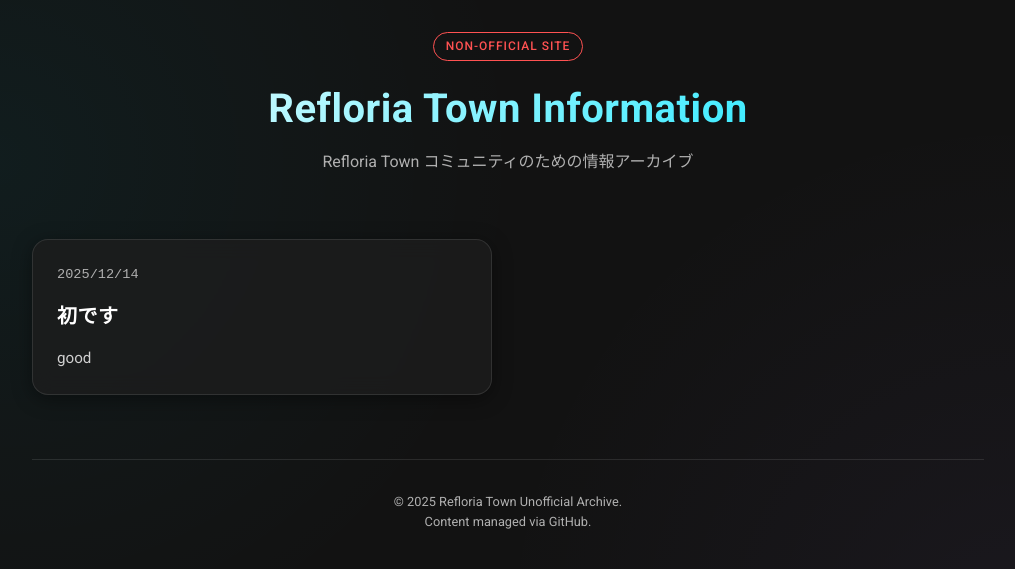
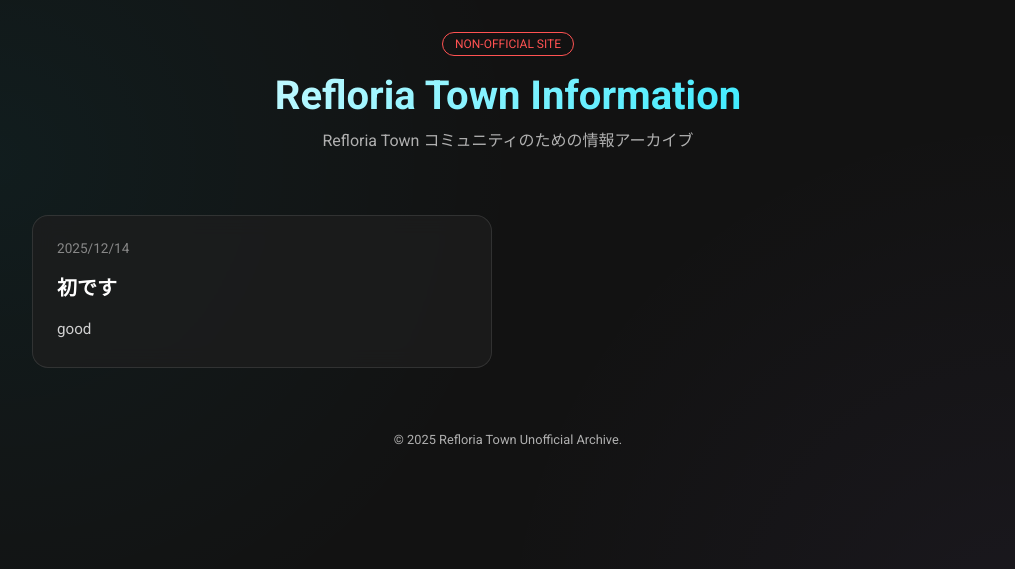
Before and after one commit to Refloria-town/refloria-town-v2, a plain HTML site: page index.html in a window 1280 px wide. Shown: the whole page, without its empty margins (132-1147 px from the left). Drawn offline with Linux system fonts and the light colour scheme.

Commit message:
Upgrade index.html

```diff
--- a/index.html
+++ b/index.html
@@ -4,39 +4,26 @@
     <meta charset="UTF-8">
     <meta name="viewport" content="width=device-width, initial-scale=1.0">
     <title>Refloria Town Information</title>
-    <meta name="description" content="Refloria Town 非公式情報サイト v2">
 
     <link rel="preconnect" href="https://fonts.googleapis.com">
     <link rel="preconnect" href="https://fonts.gstatic.com" crossorigin>
     <link href="https://fonts.googleapis.com/css2?family=Roboto:wght@300;400;500;700&display=swap" rel="stylesheet">
 
     <style>
-        /* * Core Design Variables & Reset
-         */
         :root {
             --bg-color: #121212;
-            --surface-color: #1e1e1e;
             --surface-glass: rgba(30, 30, 30, 0.75);
-            --primary-accent: #00e5ff; /* Cyan for futuristic vibe */
-            --secondary-accent: #b388ff; /* Soft purple */
+            --primary-accent: #00e5ff;
+            --secondary-accent: #b388ff;
             --text-primary: #ffffff;
             --text-secondary: #b0b0b0;
-            --border-color: rgba(255, 255, 255, 0.1);
             --danger-color: #ff5252;
-            --badge-bg: rgba(0, 229, 255, 0.15);
-
+            --warning-color: #ffab40;
             --font-main: 'Roboto', sans-serif;
-            --radius-md: 12px;
             --radius-lg: 16px;
-            --shadow-card: 0 4px 20px rgba(0, 0, 0, 0.4);
-            --transition-speed: 0.3s;
         }
 
-        * {
-            box-sizing: border-box;
-            margin: 0;
-            padding: 0;
-        }
+        * { box-sizing: border-box; margin: 0; padding: 0; }
 
         body {
             background-color: var(--bg-color);
@@ -45,353 +32,221 @@
                 radial-gradient(circle at 90% 80%, rgba(179, 136, 255, 0.05) 0%, transparent 40%);
             color: var(--text-primary);
             font-family: var(--font-main);
-            line-height: 1.6;
             min-height: 100vh;
-            overflow-x: hidden;
         }
 
-        /* * Typography & Custom Syntax Styling
-         */
-        h1, h2, h3 { font-weight: 700; letter-spacing: 0.5px; }
-        a { text-decoration: none; color: inherit; }
-
-        /* Syntax: /:/ Heading */
+        /* Syntax Styling Extended */
         .custom-heading {
-            font-size: 1.4rem;
-            color: var(--primary-accent);
-            margin: 1.5rem 0 0.8rem 0;
-            padding-bottom: 0.5rem;
-            border-bottom: 1px solid var(--border-color);
+            font-size: 1.4rem; color: var(--primary-accent);
+            margin: 1.5rem 0 0.8rem 0; padding-bottom: 0.5rem;
+            border-bottom: 1px solid rgba(255,255,255,0.1);
         }
-
-        /* Syntax: | Emphasis Block */
         .emphasis-block {
             border-left: 4px solid var(--secondary-accent);
             background: rgba(255, 255, 255, 0.03);
-            padding: 0.8rem 1rem;
-            margin: 0.8rem 0;
-            border-radius: 0 4px 4px 0;
+            padding: 0.8rem 1rem; margin: 0.8rem 0;
             color: var(--text-secondary);
         }
+        .center-text { text-align: center; display: block; margin: 1rem 0; }
+        .marker { background: rgba(0, 229, 255, 0.2); color: #fff; padding: 0 4px; border-radius: 4px; }
+        .strikethrough { text-decoration: line-through; opacity: 0.6; }
+        strong { color: #fff; font-weight: 700; }
+        a.txt-link { color: var(--primary-accent); text-decoration: underline; }
+        ul.txt-list { margin-left: 1.5rem; margin-bottom: 1rem; color: var(--text-secondary); }
+        ul.txt-list li { margin-bottom: 0.3rem; }
 
-        /* Syntax: **Bold** */
-        strong { color: #fff; font-weight: 700; }
-
-        /* Syntax: *Italic* */
-        em { font-style: italic; opacity: 0.9; }
-
-        /* * Layout Components
-         */
-        .container {
-            max-width: 1000px;
-            margin: 0 auto;
-            padding: 2rem 1.5rem;
+        /* Layout */
+        .container { max-width: 1000px; margin: 0 auto; padding: 2rem 1.5rem; }
+        header { text-align: center; margin-bottom: 4rem; animation: fadeIn 1s ease-out; }
+        .site-title {
+            font-size: 2.5rem; margin-bottom: 0.5rem;
+            background: linear-gradient(135deg, #fff 0%, var(--primary-accent) 100%);
+            -webkit-background-clip: text; -webkit-text-fill-color: transparent;
+        }
+        .unofficial-badge {
+            display: inline-block; padding: 4px 12px; border: 1px solid var(--danger-color);
+            color: var(--danger-color); border-radius: 20px; font-size: 0.75rem; margin-bottom: 1rem;
         }
 
-        /* Header */
-        header {
-            text-align: center;
-            margin-bottom: 4rem;
-            position: relative;
-            animation: fadeIn 1s ease-out;
+        /* Cards */
+        .grid { display: grid; grid-template-columns: repeat(auto-fill, minmax(300px, 1fr)); gap: 2rem; }
+        .card {
+            background: var(--surface-glass); backdrop-filter: blur(10px);
+            border: 1px solid rgba(255,255,255,0.1); border-radius: var(--radius-lg);
+            padding: 1.5rem; transition: 0.3s; opacity: 0; transform: translateY(20px);
+            display: flex; flex-direction: column;
         }
+        .card:hover { transform: translateY(-5px); border-color: rgba(0, 229, 255, 0.4); }
+        .card-header { display: flex; justify-content: space-between; margin-bottom: 1rem; font-size: 0.85rem; color: #888; }
+        .card-title { font-size: 1.25rem; margin-bottom: 1rem; }
+        .card-content { font-size: 0.95rem; color: #d0d0d0; line-height: 1.7; }
 
-        .site-title {
-            font-size: 2.5rem;
-            margin-bottom: 0.5rem;
-            background: linear-gradient(135deg, #fff 0%, var(--primary-accent) 100%);
-            -webkit-background-clip: text;
-            -webkit-text-fill-color: transparent;
+        /* Error & Loading */
+        .loader { text-align: center; padding: 2rem; color: var(--primary-accent); animation: pulse 1.5s infinite; }
+        .error-box {
+            background: rgba(255, 82, 82, 0.1); border: 1px solid var(--danger-color);
+            padding: 2rem; border-radius: var(--radius-lg); text-align: center; margin-top: 2rem;
         }
+        .error-title { color: var(--danger-color); font-size: 1.2rem; margin-bottom: 1rem; font-weight: bold; }
+        .error-detail { color: #ccc; font-family: monospace; font-size: 0.9rem; background: rgba(0,0,0,0.3); padding: 10px; border-radius: 6px; display: inline-block; text-align: left; }
 
-        .unofficial-badge {
-            display: inline-block;
-            font-size: 0.75rem;
-            font-weight: 500;
-            letter-spacing: 1px;
-            padding: 4px 12px;
-            border: 1px solid var(--danger-color);
-            color: var(--danger-color);
-            border-radius: 20px;
-            margin-bottom: 1rem;
-            text-transform: uppercase;
-        }
-
-        .site-desc { color: var(--text-secondary); }
-
-        /* Cards Grid */
-        .grid {
-            display: grid;
-            grid-template-columns: repeat(auto-fill, minmax(300px, 1fr));
-            gap: 2rem;
-        }
-
-        /* Card Component */
-        .card {
-            background: var(--surface-glass);
-            backdrop-filter: blur(10px);
-            -webkit-backdrop-filter: blur(10px);
-            border: 1px solid var(--border-color);
-            border-radius: var(--radius-lg);
-            padding: 1.5rem;
-            box-shadow: var(--shadow-card);
-            transition: transform var(--transition-speed), box-shadow var(--transition-speed), border-color var(--transition-speed);
-            opacity: 0; /* For scroll animation */
-            transform: translateY(20px);
-            display: flex;
-            flex-direction: column;
-            position: relative;
-            overflow: hidden;
-        }
-
-        .card:hover {
-            transform: translateY(-5px);
-            box-shadow: 0 12px 40px rgba(0, 229, 255, 0.15);
-            border-color: rgba(0, 229, 255, 0.4);
-        }
-
-        .card-header {
-            display: flex;
-            justify-content: space-between;
-            align-items: center;
-            margin-bottom: 1rem;
-        }
-
-        .card-date {
-            font-size: 0.85rem;
-            color: var(--text-secondary);
-            font-family: monospace;
-        }
-
-        .card-title {
-            font-size: 1.25rem;
-            margin-bottom: 1rem;
-            line-height: 1.4;
-        }
-
-        .card-content {
-            font-size: 0.95rem;
-            color: #d0d0d0;
-            flex-grow: 1;
-        }
-
-        /* Draft Badge */
-        .draft-badge {
-            background-color: var(--danger-color);
-            color: #000;
-            font-size: 0.7rem;
-            font-weight: bold;
-            padding: 2px 8px;
-            border-radius: 4px;
-            margin-left: 10px;
-        }
-
-        /* Loading State */
-        .loader {
-            text-align: center;
-            padding: 2rem;
-            color: var(--primary-accent);
-            font-family: monospace;
-            animation: pulse 1.5s infinite;
-        }
-
-        /* Footer */
-        footer {
-            text-align: center;
-            margin-top: 4rem;
-            padding: 2rem;
-            color: var(--text-secondary);
-            font-size: 0.8rem;
-            border-top: 1px solid var(--border-color);
-        }
-
-        /* Animations */
-        @keyframes fadeIn {
-            from { opacity: 0; transform: translateY(-10px); }
-            to { opacity: 1; transform: translateY(0); }
-        }
-
-        @keyframes pulse {
-            0% { opacity: 0.5; }
-            50% { opacity: 1; }
-            100% { opacity: 0.5; }
-        }
-
-        .fade-in-up {
-            animation: fadeInUp 0.6s ease-out forwards;
-        }
-
-        @keyframes fadeInUp {
-            to {
-                opacity: 1;
-                transform: translateY(0);
-            }
-        }
-
-        /* Accessibility */
-        @media (prefers-reduced-motion: reduce) {
-            * {
-                animation-duration: 0.01ms !important;
-                animation-iteration-count: 1 !important;
-                transition-duration: 0.01ms !important;
-                scroll-behavior: auto !important;
-            }
-        }
+        @keyframes fadeIn { from { opacity: 0; transform: translateY(-10px); } to { opacity: 1; transform: translateY(0); } }
+        @keyframes pulse { 0% { opacity: 0.5; } 50% { opacity: 1; } 100% { opacity: 0.5; } }
+        .fade-in-up { animation: fadeInUp 0.6s ease-out forwards; }
+        @keyframes fadeInUp { to { opacity: 1; transform: translateY(0); } }
     </style>
 </head>
 <body>
-
     <div class="container">
         <header>
             <div id="status-container"></div>
             <h1 class="site-title">Refloria Town Information</h1>
-            <p class="site-desc">Refloria Town コミュニティのための情報アーカイブ</p>
+            <p style="color:var(--text-secondary)">Refloria Town コミュニティのための情報アーカイブ</p>
         </header>
-
-        <main id="app">
-            <div class="loader">Connect to Content...</div>
-        </main>
-
-        <footer>
-            &copy; 2025 Refloria Town Unofficial Archive. <br>
-            Content managed via GitHub.
+        <main id="app"><div class="loader">Loading Content...</div></main>
+        <footer style="text-align:center; margin-top:4rem; color:var(--text-secondary); font-size:0.8rem;">
+            &copy; 2025 Refloria Town Unofficial Archive.
         </footer>
     </div>
 
     <script>
-        /**
-         * Configuration
-         */
         const CONFIG = {
-            SITE_STATUS: "unofficial", // 'unofficial' or 'official'
-            SHOW_DRAFT: false,         // Control draft visibility
-            CONTENT_DIR: "data_1012/kiji/",
+            SITE_STATUS: "unofficial",
+            // ★重要: ここが実際の読み込み先パスです
+            REAL_PATH: "data_1012/kiji/",
+            // 画面表示用の論理パス名（ユーザー向け）
+            DISPLAY_PATH: "content/kiji/",
             INDEX_FILE: "index.json"
         };
 
-        /**
-         * Custom Syntax Parser
-         * Handles: /:/ Heading, | Block, **Bold**, *Italic*, ***#hex*Color***
-         */
+        // 拡張された独自記法パーサー
         function parseTextToHtml(text) {
             if (!text) return "";
+            let html = text
+                .replace(/&/g, "&amp;").replace(/</g, "&lt;").replace(/>/g, "&gt;");
 
-            // 1. Sanitize Basic HTML chars to prevent breaking layout
-            let html = text
-                .replace(/&/g, "&amp;")
-                .replace(/</g, "&lt;")
-                .replace(/>/g, "&gt;");
-
-            // 2. Headings: /:/ Text
+            // 1. 見出し /:/ Text
             html = html.replace(/^\/:\/\s*(.+)$/gm, '<h3 class="custom-heading">$1</h3>');
 
-            // 3. Emphasis Block: | Text (Handles multiline by processing each line)
-            // Strategy: Replace lines starting with | with a div, then we rely on CSS
-            // Since we treat newlines later, we wrap individual lines here.
+            // 2. 強調ブロック | Text
             html = html.replace(/^\|\s*(.+)$/gm, '<div class="emphasis-block">$1</div>');
 
-            // 4. Color: ***#00e5ff*Text***
-            // Regex: \*\*\*#(HEX)\*(TEXT)\*\*\*
+            // 3. リスト - Item (新機能)
+            // 連続する行をまとめてリスト化するのは複雑なため、簡易的に各行を変換
+            html = html.replace(/^-\s*(.+)$/gm, '<ul class="txt-list"><li>$1</li></ul>');
+
+            // 4. 中央揃え -> Text <- (新機能)
+            html = html.replace(/->\s*(.+?)\s*<-/g, '<div class="center-text">$1</div>');
+
+            // 5. マーカー ::Text:: (新機能)
+            html = html.replace(/::(.+?)::/g, '<span class="marker">$1</span>');
+
+            // 6. 打ち消し線 ~~Text~~ (新機能)
+            html = html.replace(/~~(.+?)~~/g, '<span class="strikethrough">$1</span>');
+
+            // 7. 色 ***#hex*Text***
             html = html.replace(/\*\*\*#([a-fA-F0-9]{3,6})\*(.+?)\*\*\*/g, '<span style="color:#$1">$2</span>');
 
-            // 5. Bold: **Text**
+            // 8. 太字 **Text**
             html = html.replace(/\*\*(.+?)\*\*/g, '<strong>$1</strong>');
 
-            // 6. Italic: *Text*
+            // 9. リンク [Title](Url) (新機能)
+            html = html.replace(/\[(.+?)\]\((.+?)\)/g, '<a href="$2" target="_blank" class="txt-link">$1</a>');
+
+            // 10. 斜体 *Text*
             html = html.replace(/\*(.+?)\*/g, '<em>$1</em>');
 
-            // 7. Newlines: Convert remaining newlines to <br>
-            // Avoid adding br after block elements to prevent double spacing
+            // 改行
             html = html.replace(/\n/g, '<br>');
-
             return html;
         }
 
-        /**
-         * UI Renderer
-         */
         const App = {
             init: async () => {
-                App.renderStatus();
+                if (CONFIG.SITE_STATUS === "unofficial") {
+                    document.getElementById('status-container').innerHTML =
+                        `<span class="unofficial-badge">NON-OFFICIAL SITE</span>`;
+                }
                 await App.loadContent();
-                App.initScrollObserver();
             },
 
-            renderStatus: () => {
-                if (CONFIG.SITE_STATUS === "unofficial") {
-                    const container = document.getElementById('status-container');
-                    container.innerHTML = `<span class="unofficial-badge">Non-Official Site</span>`;
-                }
+            showError: (title, details, techInfo) => {
+                const appEl = document.getElementById('app');
+                appEl.innerHTML = `
+                    <div class="error-box">
+                        <div class="error-title">⚠️ ${title}</div>
+                        <p style="margin-bottom:10px; color:#fff;">${details}</p>
+                        <div class="error-detail">
+                            Error Log:<br>${techInfo}
+                        </div>
+                    </div>
+                `;
             },
 
             loadContent: async () => {
-                const appEl = document.getElementById('app');
+                const indexPath = `${CONFIG.REAL_PATH}${CONFIG.INDEX_FILE}`;
 
                 try {
-                    // Fetch Index
-                    const indexRes = await fetch(`${CONFIG.CONTENT_DIR}${CONFIG.INDEX_FILE}`);
-                    if (!indexRes.ok) throw new Error('Index load failed');
-                    const indexData = await indexRes.json();
+                    // 1. index.json の取得
+                    const indexRes = await fetch(indexPath);
 
-                    // Filter based on draft config
-                    const posts = indexData.filter(post => {
-                        if (CONFIG.SHOW_DRAFT) return true;
-                        return !post.draft;
-                    });
-
-                    if (posts.length === 0) {
-                        appEl.innerHTML = '<p style="text-align:center; color:#666;">No content available.</p>';
-                        return;
+                    // 404エラーなどの判定
+                    if (!indexRes.ok) {
+                        throw new Error(`HTTP_ERROR_${indexRes.status}`);
                     }
 
-                    // Prepare grid container
-                    appEl.innerHTML = '<div class="grid" id="grid-container"></div>';
-                    const gridEl = document.getElementById('grid-container');
+                    // JSONパース（構文エラー判定）
+                    let indexData;
+                    try {
+                        indexData = await indexRes.json();
+                    } catch (e) {
+                        throw new Error(`JSON_SYNTAX_ERROR: ${e.message}`);
+                    }
 
-                    // Process each post
-                    for (const post of posts) {
-                        const contentRes = await fetch(`${CONFIG.CONTENT_DIR}${post.file}`);
-                        let rawText = "";
+                    // 記事の読み込み処理...
+                    const gridEl = document.createElement('div');
+                    gridEl.className = 'grid';
 
-                        if (contentRes.ok) {
-                            rawText = await contentRes.text();
-                        } else {
-                            rawText = "Error: Content file not found.";
-                        }
+                    for (const post of indexData) {
+                        const contentRes = await fetch(`${CONFIG.REAL_PATH}${post.file}`);
+                        let rawText = contentRes.ok ? await contentRes.text() : `Error: ${post.file} not found.`;
 
-                        const htmlContent = parseTextToHtml(rawText);
-                        const draftBadge = (post.draft && CONFIG.SHOW_DRAFT) ? '<span class="draft-badge">DRAFT</span>' : '';
+                        const card = document.createElement('article');
+                        card.className = 'card';
+                        card.innerHTML = `
+                            <div class="card-header">
+                                <span>${post.date}</span>
+                            </div>
+                            <h2 class="card-title">${post.title}</h2>
+                            <div class="card-content">${parseTextToHtml(rawText)}</div>
+                        `;
+                        gridEl.appendChild(card);
+                    }
 
-                        const cardHTML = `
-                            <article class="card">
-                                <div class="card-header">
-                                    <span class="card-date">${post.date}</span>
-                                    ${draftBadge}
-                                </div>
-                                <h2 class="card-title">${post.title}</h2>
-                                <div class="card-content">
-                                    ${htmlContent}
-                                </div>
-                            </article>
-                        `;
-
-                        // Append to grid (using insertAdjacentHTML for better performance than innerHTML +=)
-                        gridEl.insertAdjacentHTML('beforeend', cardHTML);
-                    }
+                    const appEl = document.getElementById('app');
+                    appEl.innerHTML = '';
+                    appEl.appendChild(gridEl);
+                    App.initScrollObserver();
 
                 } catch (error) {
                     console.error(error);
-                    appEl.innerHTML = `<p style="text-align:center; color:var(--danger-color);">Error loading data.<br>Please ensure content/kiji/index.json exists.</p>`;
+                    let msgTitle = "データ読み込みエラー";
+                    let msgBody = `設定されたフォルダ（${CONFIG.DISPLAY_PATH}）からデータを取得できませんでした。`;
+                    let techInfo = error.message;
+
+                    // エラーメッセージの振り分け
+                    if (error.message.includes('HTTP_ERROR_404')) {
+                        msgBody = "index.json が見つかりません。パスが正しいか、ファイルが存在するか確認してください。";
+                        techInfo += ` (Target: ${indexPath})`;
+                    } else if (error.message.includes('JSON_SYNTAX_ERROR')) {
+                        msgBody = "index.json の記述形式に間違いがあります。<br>カンマ「,」のつけ忘れや、最後の要素の余分なカンマを確認してください。";
+                    }
+
+                    App.showError(msgTitle, msgBody, techInfo);
                 }
             },
 
             initScrollObserver: () => {
-                const observerOptions = {
-                    root: null,
-                    rootMargin: '0px',
-                    threshold: 0.1
-                };
-
                 const observer = new IntersectionObserver((entries, obs) => {
                     entries.forEach(entry => {
                         if (entry.isIntersecting) {
@@ -399,16 +254,12 @@
                             obs.unobserve(entry.target);
                         }
                     });
-                }, observerOptions);
-
-                const cards = document.querySelectorAll('.card');
-                cards.forEach(card => observer.observe(card));
+                });
+                document.querySelectorAll('.card').forEach(c => observer.observe(c));
             }
         };
 
-        // Initialize on Load
         document.addEventListener('DOMContentLoaded', App.init);
-
     </script>
 </body>
 </html>
```
